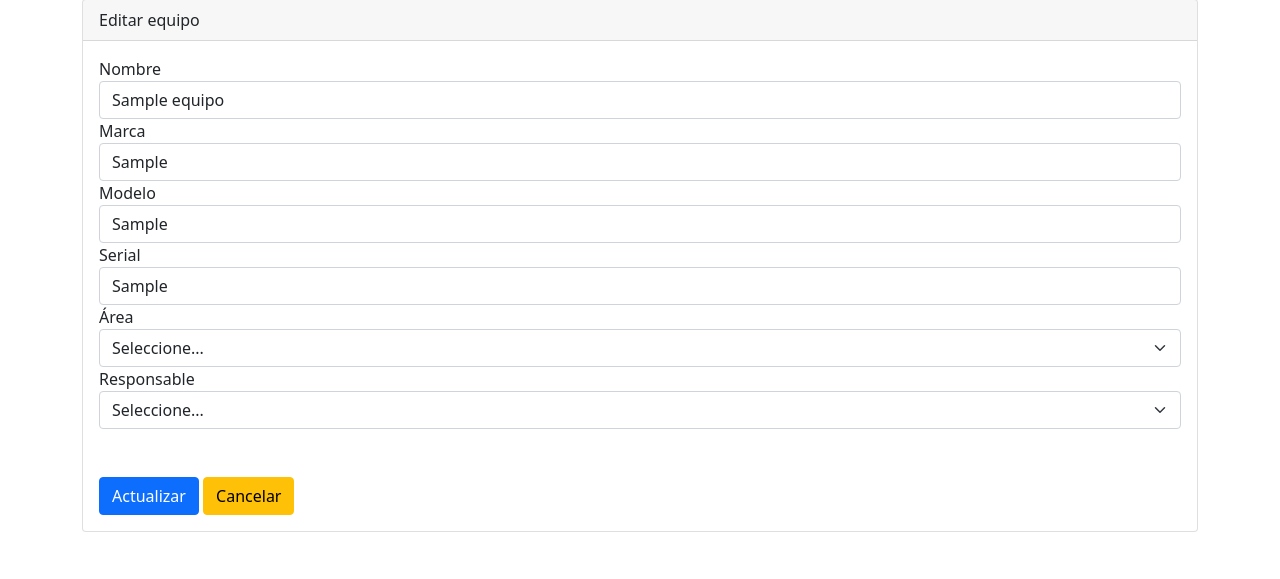
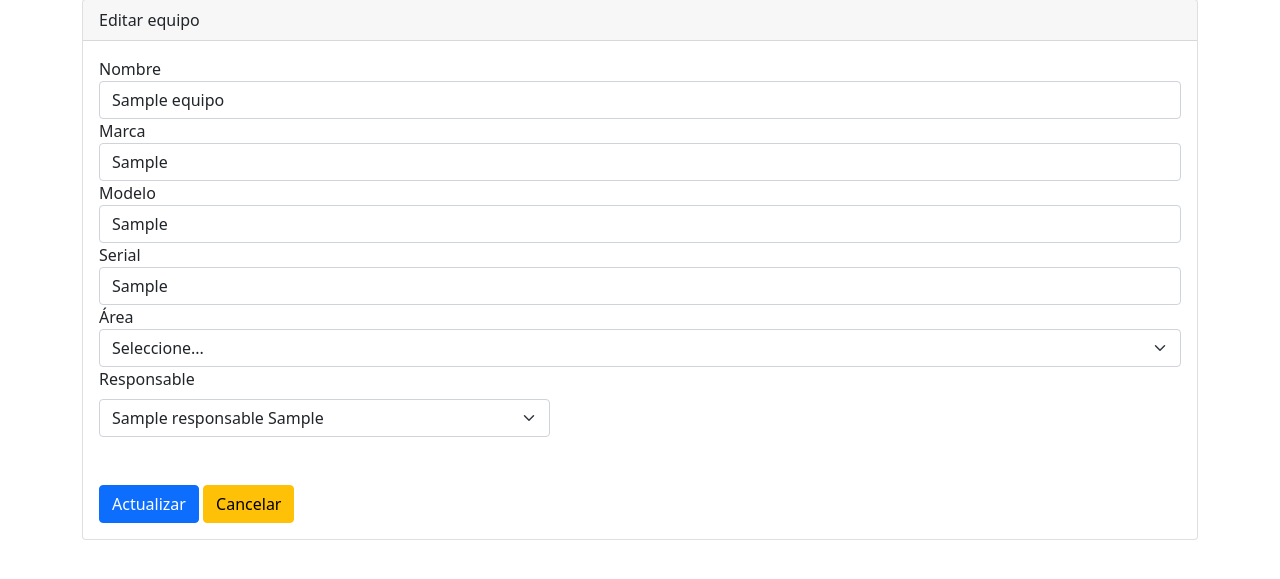
Before and after one commit to CamilaM25/Entrega_2, a Django app: page /Equipos/editar/1 in a window 1280 px wide. Shown: the part 81-660 px from the top of the page. Run offline with Django 5.2, Linux system fonts and the light colour scheme; tables that the repository leaves empty hold one stand-in row (values such as "Sample post").

Commit message:
funciona:)

```diff
--- a/Hospital/hce/templates/Equipos/editar.html
+++ b/Hospital/hce/templates/Equipos/editar.html
@@ -58,16 +58,19 @@
             </select>
         </div>
 
-        <div class="form-group">
-            <label for="InputResponsable">Responsable</label>
-            <select name="Responsable" id="InputResponsable" class="form-select" aria-describedby="helpId">
-                <option selected disabled>Seleccione...</option>
-                <option value="Camila" {% if formEquipo.Responsable.value == "Camila" %}selected{% endif %}>Camila</option>
-                <option value="Alexandra" {% if formEquipo.Responsable.value == "Alexandra" %}selected{% endif %}>Alexandra</option>
-                <option value="Andrés" {% if formEquipo.Responsable.value == "Andrés" %}selected{% endif %}>Andrés</option>
-                <option value="Sherlyn" {% if formEquipo.Responsable.value == "Sherlyn" %}selected{% endif %}>Sherlyn</option>
-            </select>
-        </div>
+
+        <div class="col-md-5">
+          <label for="InputResponsable" class="form-label">Responsable</label>
+          <select name="Responsable" id="InputResponsable" class="form-select" required aria-describedby="helpId">
+              <option selected disabled>Seleccione...</option>
+              {% for Asignado in Responsables %}
+              <option value="{{ Asignado.id }}" {% if Asignado.id == responsable_actual %}selected{% endif %}>
+                  {{ Asignado.nombre }} {{ Asignado.apellido }}
+              </option>
+              {% endfor %}
+          </select>
+      </div>
+
 
         <br><br>
         <button type="submit" class="btn btn-primary">Actualizar</button>
--- a/Hospital/hce/views.py
+++ b/Hospital/hce/views.py
@@ -10,12 +10,11 @@ def inicio (request):
 
 def ingresar (request): #análogo a crear
      infoEquipo=EquipoForm(request.POST or None)
-     print(infoEquipo)
+     asignarResponsable=Responsable.objects.all()
      if infoEquipo.is_valid():
           infoEquipo.save()
-
           return redirect('Equipos')
-     return render(request,'Equipos/ingresar.html')
+     return render(request,'Equipos/ingresar.html',{'Responsables':asignarResponsable})
 
 def Equipos(request):
     equipo = Equipo.objects.all() #trae el objeto con toda su informacion
@@ -44,12 +43,17 @@ def borrar(request, id):
 
 def editar(request, id):
     equipo = Equipo.objects.get(id=id)
+    asignarResponsable = Responsable.objects.all()
     formEquipo = EquipoForm(request.POST or None, request.FILES or None, instance=equipo)
-    print(formEquipo.is_valid())
+
+    # Prellenar el campo "Responsable" con la ID del responsable actual
     if formEquipo.is_valid() and request.method == 'POST':
         formEquipo.save()
         messages.success(request, 'La información se actualizó correctamente.')
-
         return redirect('Equipos')
 
-    return render(request, 'Equipos/editar.html' , {'formEquipo':formEquipo})
+    return render(request,'Equipos/editar.html', {
+        'formEquipo': formEquipo,
+        'Responsables': asignarResponsable,
+        'responsable_actual': equipo.Responsable
+    })
```
Also changed, not shown: Hospital/hce/templates/Equipos/ingresar.html (+9 -11 lines), Hospital/hce/templates/Responsables/crear.html (+5 -7 lines).
